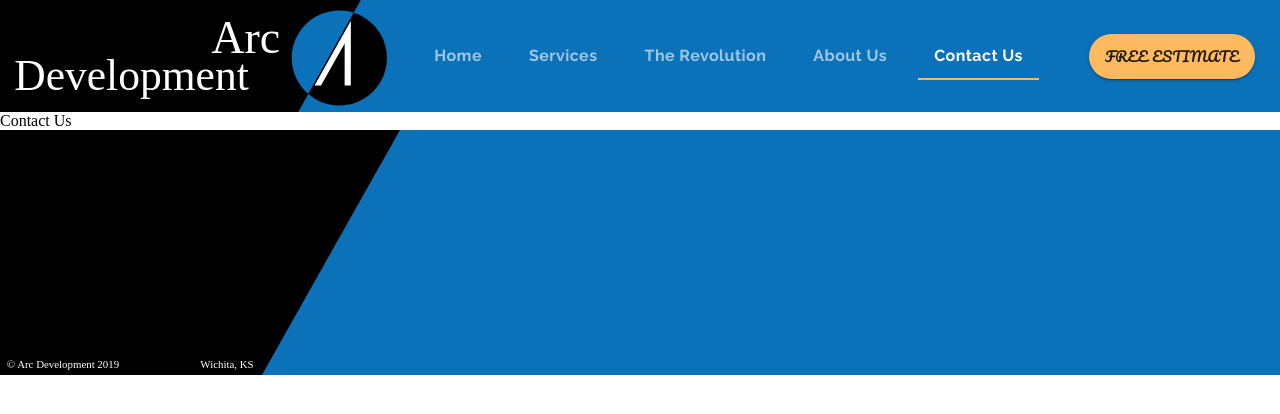
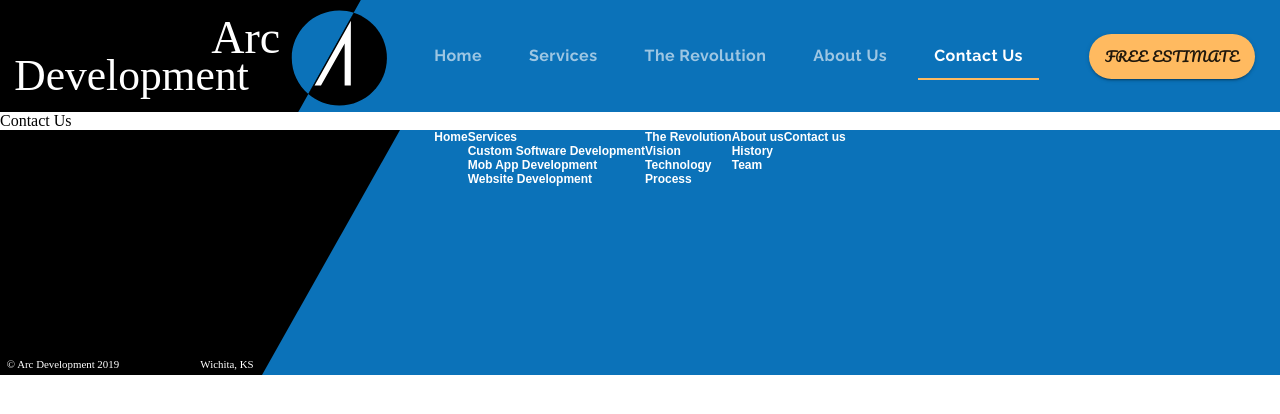
Before and after one commit to dejanV91/materialUiPractice, a React (Create React App) app: page /contactus in a window 1280 px wide. Shown: the top 414 px of the page. Built offline with nearby package versions, Linux system fonts and the light colour scheme.

Commit message:
Using Grids - Setup

```diff
--- a/src/components/ui/Footer.js
+++ b/src/components/ui/Footer.js
@@ -1,6 +1,7 @@
 import React from "react";
 import { makeStyles } from "tss-react/mui";
 import footerAdornment from "../../assets/Footer Adornment.svg";
+import Grid from "@mui/material/Grid";
 
 const useStyles = makeStyles()((theme) => ({
   footer: {
@@ -19,6 +20,15 @@ const useStyles = makeStyles()((theme) => ({
       width: "15em",
     },
   },
+  mainContainer: {
+    position: "absolute",
+  },
+  link: {
+    color: "white",
+    fontFamily: "Arial",
+    fontSize: "0.75rem",
+    fontWeight: "bold",
+  },
 }));
 
 export default function Footer() {
@@ -26,6 +36,65 @@ export default function Footer() {
 
   return (
     <footer className={classes.footer}>
+      <Grid container justifyContent="center" className={classes.mainContainer}>
+        <Grid item className={classes.link}>
+          <Grid container direction="column">
+            <Grid item className={classes.link}>
+              Home
+            </Grid>
+          </Grid>
+        </Grid>
+        <Grid item>
+          <Grid container direction="column">
+            <Grid className={classes.link}>Services</Grid>
+          </Grid>
+          <Grid container direction="column">
+            <Grid className={classes.link}>Custom Software Development</Grid>
+          </Grid>
+          <Grid container direction="column">
+            <Grid className={classes.link}>Mob App Development</Grid>
+          </Grid>
+          <Grid container direction="column">
+            <Grid className={classes.link}>Website Development</Grid>
+          </Grid>
+        </Grid>
+        <Grid item>
+          <Grid container direction="column">
+            <Grid item className={classes.link}>
+              The Revolution
+            </Grid>
+            <Grid item className={classes.link}>
+              Vision
+            </Grid>
+            <Grid item className={classes.link}>
+              Technology
+            </Grid>
+            <Grid item className={classes.link}>
+              Process
+            </Grid>
+          </Grid>
+        </Grid>
+        <Grid item>
+          <Grid container direction="column">
+            <Grid item className={classes.link}>
+              About us
+            </Grid>
+            <Grid item className={classes.link}>
+              History
+            </Grid>
+            <Grid item className={classes.link}>
+              Team
+            </Grid>
+          </Grid>
+        </Grid>
+        <Grid item>
+          <Grid container direction="column">
+            <Grid item className={classes.link}>
+              Contact us
+            </Grid>
+          </Grid>
+        </Grid>
+      </Grid>
       <img
         src={footerAdornment}
         alt="black decorative slash"
```
